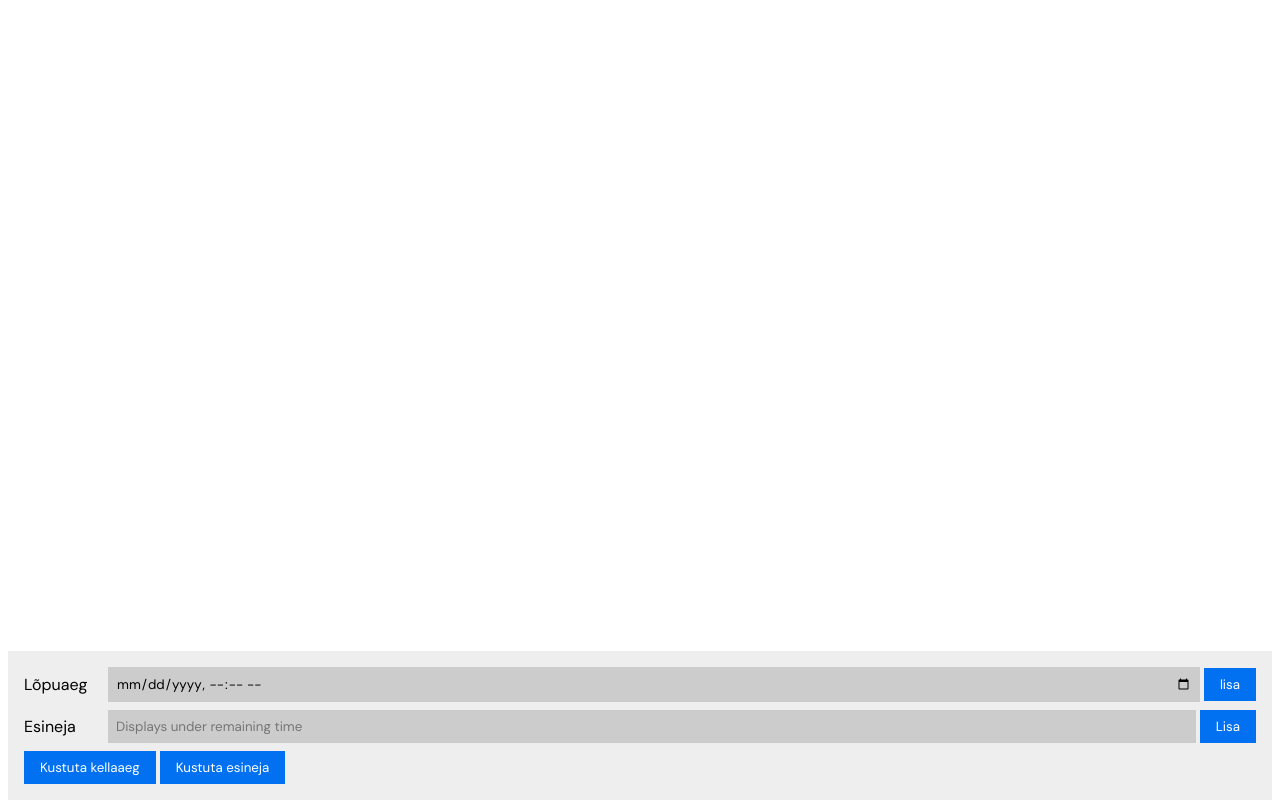
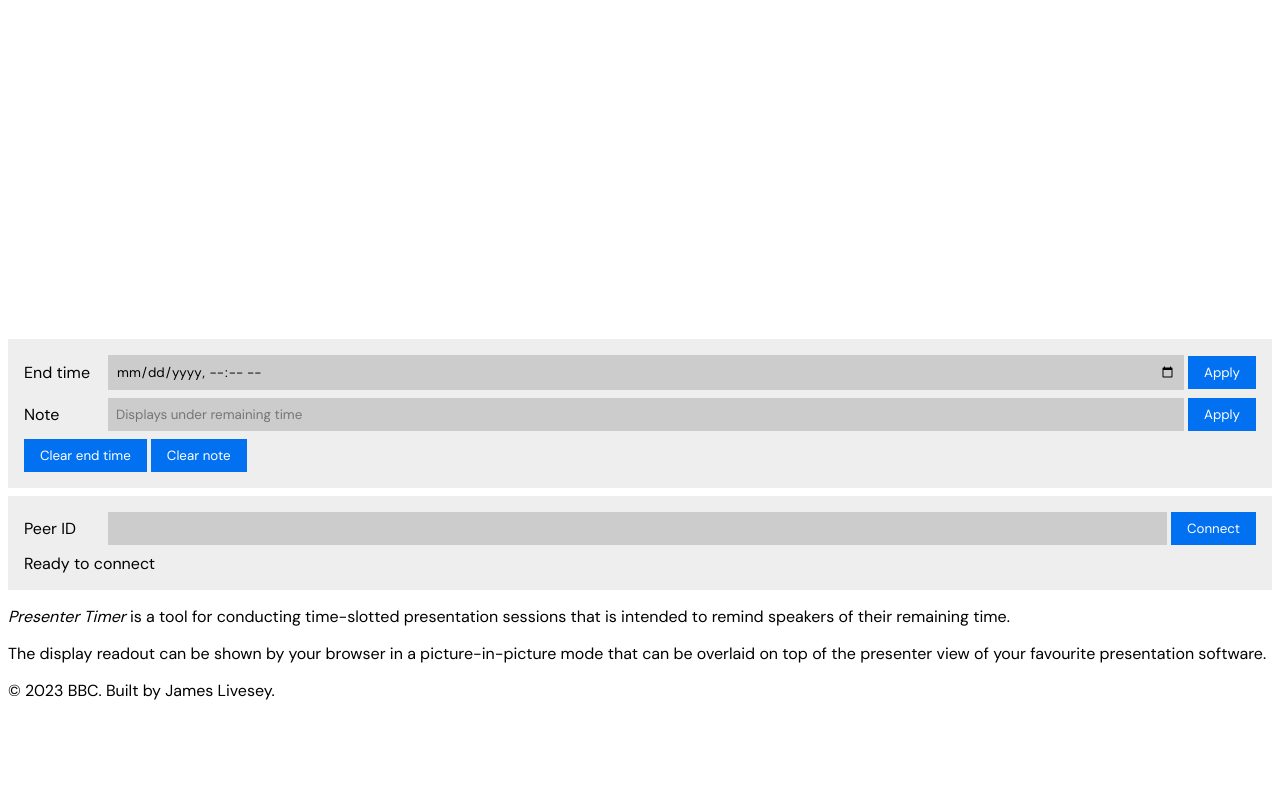
Before and after one commit to taunoe/ajamasin, a plain HTML site: page index.html in a window 1280 px wide. Shown: the part 79-887 px from the top of the page. After the commit the page ends 800 px from the top, so only its background shows below. Drawn offline with Linux system fonts and the light colour scheme; a script that the page names is missing.

Commit message:
orig index

```diff
--- a/index.html
+++ b/index.html
@@ -1,35 +1,33 @@
 <!DOCTYPE html>
 <html>
     <head>
-        <title>Ajamasin</title>
+        <title>BBC Presenter Timer</title>
         <meta charset="utf-8">
         <meta name="viewport" content="width=device-width, initial-scale=1, minimum-scale=1">
         <link rel="stylesheet" href="style.css">
-        <!--//<script src="peerjs.min.js"></script>-->
-        <https://unpkg.com/peerjs@1.5.1/dist/peerjs.min.js></https:>
+        <script src="https://unpkg.com/peerjs@1.5.1/dist/peerjs.min.js"></script>
         <script type="module" src="script.js"></script>
     </head>
     <body>
-        <h1>Ajamasin</h1>
-        <canvas width="1280" height="760" class="timer"></canvas>
-        <video playsinline autoplay muted width="1280" height="720" class="renderedTimer"></video>
+        <h1>Presenter Timer</h1>
+        <canvas width="640" height="360" class="timer"></canvas>
+        <video playsinline autoplay muted width="640" height="360" class="renderedTimer"></video>
         <section>
             <div class="field">
-                <label for="endTime">Lõpuaeg</label>
+                <label for="endTime">End time</label>
                 <input type="datetime-local" id="endTime">
-                <button id="applyEndTimeButton">lisa</button>
+                <button id="applyEndTimeButton">Apply</button>
             </div>
             <div class="field">
-                <label for="note">Esineja</label>
+                <label for="note">Note</label>
                 <input placeholder="Displays under remaining time" id="note">
-                <button id="applyNoteButton">Lisa</button>
+                <button id="applyNoteButton">Apply</button>
             </div>
             <div class="field">
-                <button id="clearEndTimeButton">Kustuta kellaaeg </button>
-                <button id="clearNoteButton">Kustuta esineja</button>
+                <button id="clearEndTimeButton">Clear end time</button>
+                <button id="clearNoteButton">Clear note</button>
             </div>
         </section>
-        <!--
         <section>
             <p class="ownPeerId"></p>
             <div class="field">
@@ -39,6 +37,8 @@
             </div>
             <p class="connectionMessage">Ready to connect</p>
         </section>
-        -->
+        <p><em>Presenter Timer</em> is a tool for conducting time-slotted presentation sessions that is intended to remind speakers of their remaining time.</p>
+        <p>The display readout can be shown by your browser in a picture-in-picture mode that can be overlaid on top of the presenter view of your favourite presentation software.</p>
+        <p>&copy; 2023 BBC. Built by James Livesey.</p>
     </body>
 </html>
```
